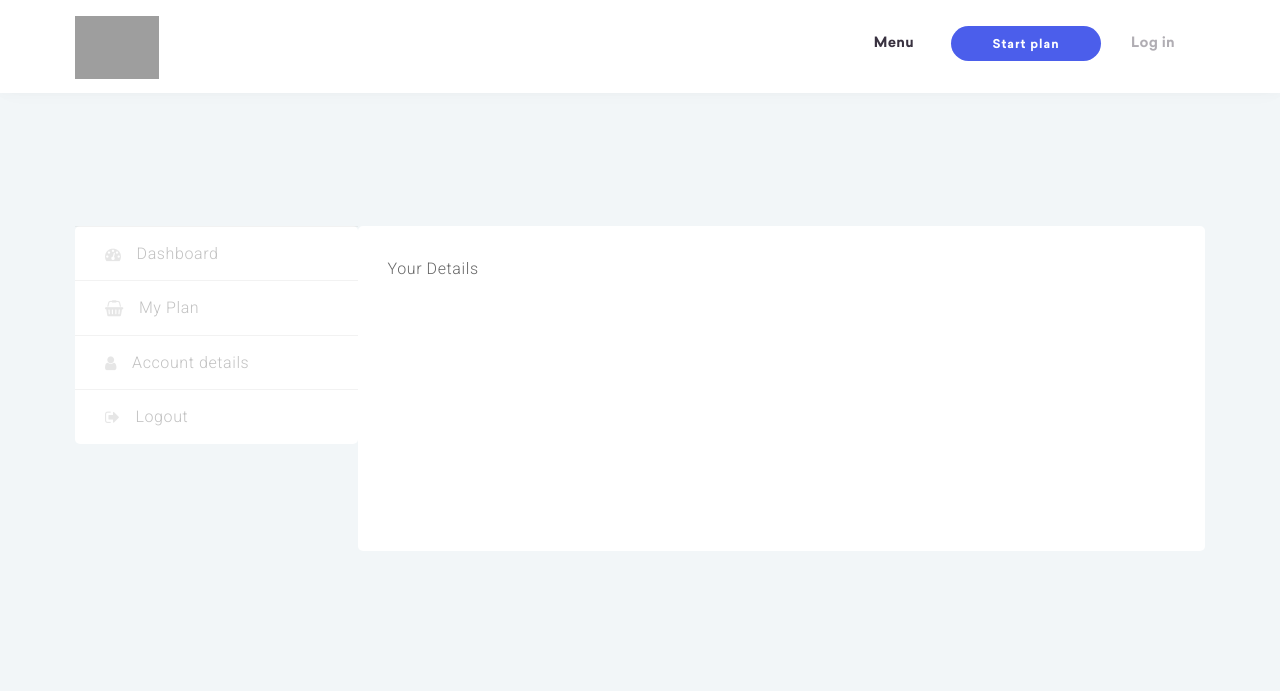
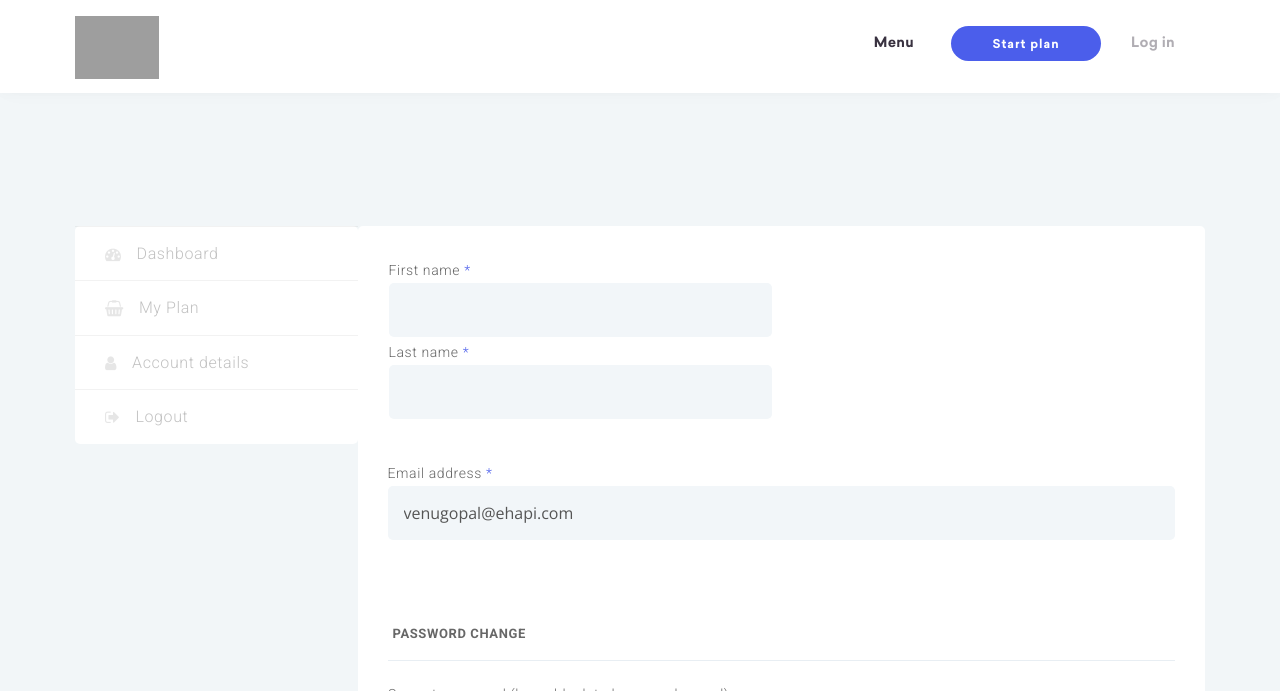
Before and after one commit to voragantivenugopal/athleat, a Django app: page /my-account/ in a window 1280 px wide. Shown: the top 691 px of the page. Run offline with Django 3.2, Linux system fonts and the light colour scheme; some libraries are stand-ins or nearby versions; grey boxes are pictures that could not be loaded.

Commit message:
pushing new files

```diff
--- a/static/templates/my-account.html
+++ b/static/templates/my-account.html
@@ -6,7 +6,51 @@
 {% block child %}
 <div class="woocommerce-MyAccount-content col-md-9">
 
-	<p> Your Details </p>
+	<!-- <p> Your Details </p>
+ -->
+	<form class="woocommerce-EditAccountForm edit-account" action="" method="post">
+
+
+	<p class="woocommerce-form-row woocommerce-form-row--first form-row form-row-first">
+		<label for="account_first_name">First name <span class="required">*</span></label>
+		<input type="text" class="woocommerce-Input woocommerce-Input--text input-text" name="account_first_name" id="account_first_name" value="">
+	</p>
+	<p class="woocommerce-form-row woocommerce-form-row--last form-row form-row-last">
+		<label for="account_last_name">Last name <span class="required">*</span></label>
+		<input type="text" class="woocommerce-Input woocommerce-Input--text input-text" name="account_last_name" id="account_last_name" value="">
+	</p>
+	<div class="clear"></div>
+
+	<p class="woocommerce-form-row woocommerce-form-row--wide form-row form-row-wide">
+		<label for="account_email">Email address <span class="required">*</span></label>
+		<input type="email" class="woocommerce-Input woocommerce-Input--email input-text" name="account_email" id="account_email" value="venugopal@ehapi.com">
+	</p>
+
+	<fieldset>
+		<legend>Password change</legend>
+
+		<p class="woocommerce-form-row woocommerce-form-row--wide form-row form-row-wide">
+			<label for="password_current">Current password (leave blank to leave unchanged)</label>
+			<input type="password" class="woocommerce-Input woocommerce-Input--password input-text" name="password_current" id="password_current">
+		</p>
+		<p class="woocommerce-form-row woocommerce-form-row--wide form-row form-row-wide">
+			<label for="password_1">New password (leave blank to leave unchanged)</label>
+			<input type="password" class="woocommerce-Input woocommerce-Input--password input-text" name="password_1" id="password_1">
+		</p>
+		<p class="woocommerce-form-row woocommerce-form-row--wide form-row form-row-wide">
+			<label for="password_2">Confirm new password</label>
+			<input type="password" class="woocommerce-Input woocommerce-Input--password input-text" name="password_2" id="password_2">
+		</p>
+	</fieldset>
+	<div class="clear"></div>
+
+
+	<p>
+		<input type="hidden" id="_wpnonce" name="_wpnonce" value="01c79e2c04"><input type="hidden" name="_wp_http_referer" value="/my-account/edit-account/">		<input type="submit" class="woocommerce-Button button" name="save_account_details" value="Save changes">
+		<input type="hidden" name="action" value="save_account_details">
+	</p>
+
+	</form>
 
 </div>
 {% endblock child%}
```
